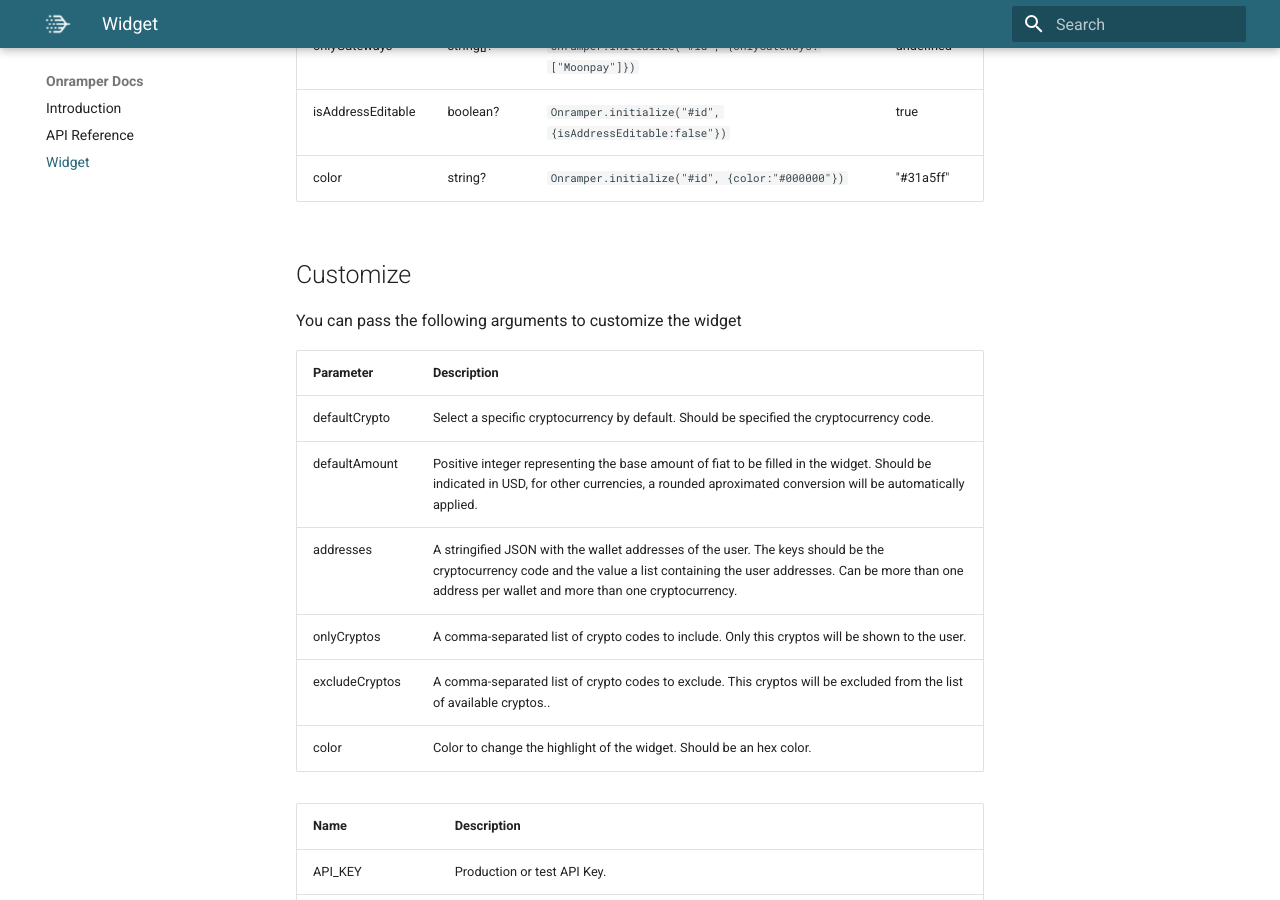
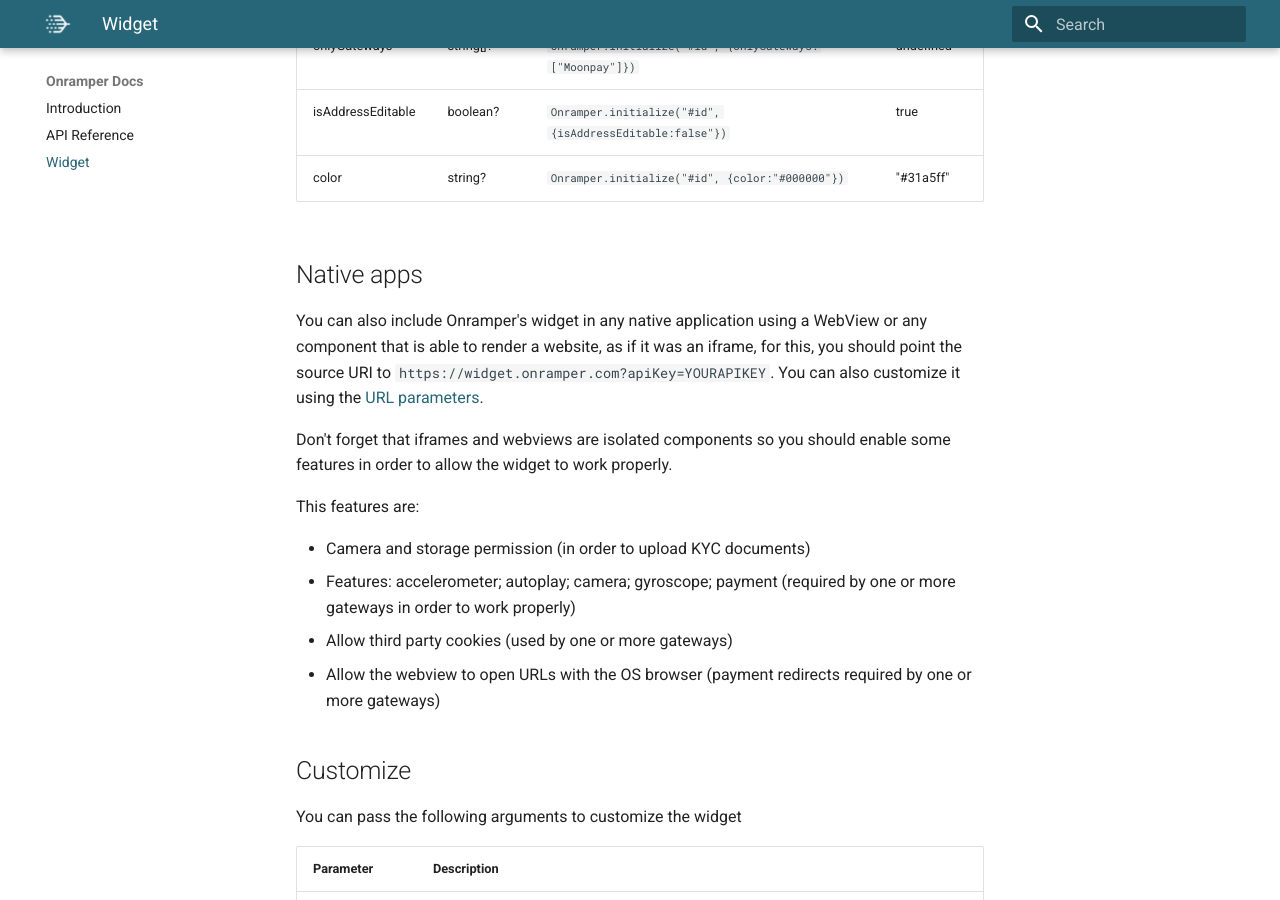
Before and after one commit to onramper/docs, an MkDocs documentation site: the page built from docs/widget.md, in a window 1280 px wide and 900 px high, scrolled down 6253 px. Built offline with MkDocs 1.6.1 and Material for MkDocs 9.7.7, drawn with Linux system fonts in a browser that asks for light colours.

Commit message:
Add native apps note

```diff
--- a/docs/widget.md
+++ b/docs/widget.md
@@ -232,6 +232,19 @@ Onramper.initialize("#onramper-widget");
 | isAddressEditable | boolean?  | `Onramper.initialize("#id", {isAddressEditable:false"})`                                                                              | true          |
 | color             | string?   | `Onramper.initialize("#id", {color:"#000000"})`                                                                                       | "#31a5ff"     |
 
+## Native apps
+
+You can also include Onramper's widget in any native application using a WebView or any component that is able to render a website, as if it was an iframe, for this, you should point the source URI to `https://widget.onramper.com?apiKey=YOURAPIKEY`. You can also customize it using the [URL parameters](#url-parameters).
+
+Don't forget that iframes and webviews are isolated components so you should enable some features in order to allow the widget to work properly.
+
+This features are:
+
+- Camera and storage permission (in order to upload KYC documents)
+- Features: accelerometer; autoplay; camera; gyroscope; payment (required by one or more gateways in order to work properly)
+- Allow third party cookies (used by one or more gateways)
+- Allow the webview to open URLs with the OS browser (payment redirects required by one or more gateways)
+
 ## Customize
 
 You can pass the following arguments to customize the widget
```
